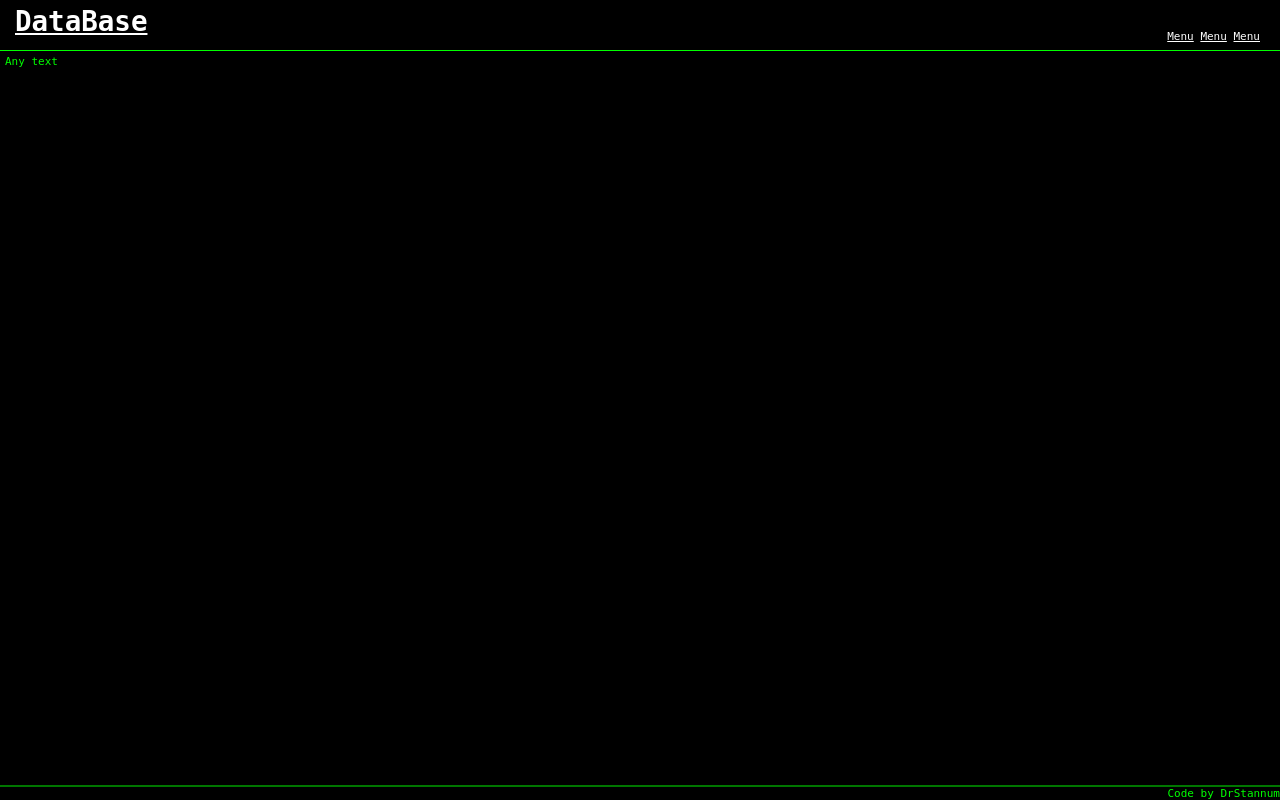
After one commit to kkkmt/bulgar, a PHP site: page /home.html in a window 1280 px wide. The commit adds this page. Run offline with PHP 8.4, Linux system fonts and the light colour scheme.

Commit message:
Создание скелета
Создание скелета страниц

```diff
--- /dev/null
+++ b/home.html
@@ -0,0 +1,30 @@
+<!DOCTYPE html>
+<html>
+<head>
+	<title>home</title>
+	<meta charset="UTF-8">
+	<link rel="stylesheet" type="text/css" href="stylesheets/style.css">
+</head>
+<body>
+	<div class="header">
+		<h3>
+			<a href="/">DataBase</a>
+		</h3>
+		<nav>
+			<ul>
+				<li><a href="#">Menu</a></li>
+				<li><a href="#">Menu</a></li>
+				<li><a href="#">Menu</a></li>
+			</ul>
+		</nav>
+	</div>
+
+	<div class="content">
+		Any text
+	</div>
+
+	<footer>
+		Code by DrStannum
+	</footer>
+</body>
+</html>
--- a/index.php
+++ b/index.php
@@ -16,7 +16,7 @@
 		> <input type="text" id="flogin"> </input>
 		> <input type="password" id="fpassword"></input>
 		<form method="post">
-		  > <input type="submit"  id="loginin" name="create" value="Вход">
+		> <input type="submit"  id="loginin" name="create" value="Вход">
 		</form>
 	</div>
 </body>
--- /dev/null
+++ b/stylesheets/style.css
@@ -0,0 +1,74 @@
+* {
+	margin: 0;
+	padding: 0;
+}
+
+body {
+	font-family: monospace;
+	font-size: 11px;
+	background: #000;
+	color: #0F0;
+	min-width: 200px;
+}
+
+a {
+	color: #FFF;
+}
+
+a:hover {
+	color: #0F0;
+}
+
+/* HEADER START */
+
+.header {
+	background: #000;
+	position: fixed;
+	width: 100%;
+	height: 50px;
+	top: 0;
+	bottom: 0;
+	border-bottom: 1px #0F0 solid;
+}
+
+.header h3 {
+	font-size: 2.5em;
+	padding: 5px 15px;
+}
+
+.header ul {
+	list-style-type: none;
+	position: fixed;
+	top: 30px;
+	right: 20px;
+}
+
+.header li {
+	display: inline;
+}
+
+ /* HEDER END */
+
+/* BODY START */
+
+.content {
+	margin: 55px 5px 10px 5px;
+	min-height: 50px;
+}
+
+/* BODY END */
+
+
+/* FOOTER START */
+
+footer {
+	width: 100%;
+	position: fixed;
+	bottom: 0;
+	left: 0;
+	background: #000;
+	text-align: right;
+	border-top: 2px #070 double;
+}
+
+/* FOOTER END */
```
